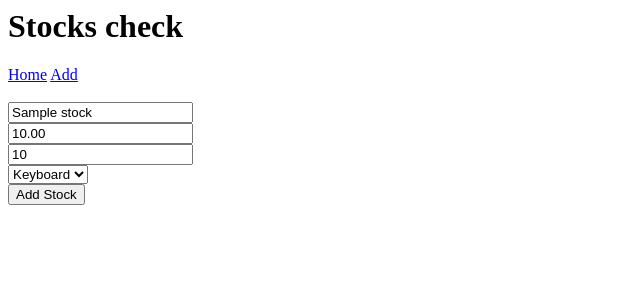
After one commit to VincentGFL/foundation_project, a Flask app: page /update/1 in a window 1280 px wide. The commit adds this page. Shown: the top 300 px of the page, without its empty margins (0-640 px from the left). Run offline with Flask 2, Linux system fonts and the light colour scheme; tables that the repository leaves empty hold one stand-in row (values such as "Sample post").

Commit message:
Update function

```diff
--- a/application/form.py
+++ b/application/form.py
@@ -11,7 +11,7 @@ class StockCheck:
     def __call__(self, form, field):
         all_stocks = Stocks.query.all()
         for stocks in all_stocks:
-            if stocks.name == field.data:
+            if stocks.stockname == field.data:
                 raise ValidationError(self.message)
 
 #Form for adding new stock
--- a/application/routes.py
+++ b/application/routes.py
@@ -3,12 +3,13 @@ from application import app, db
 from application.models import Stocks, Orders, Sales
 from application.form import StockForm
 
+#Home screen
 @app.route('/', methods=['POST', 'GET'])
 def index():
     stocks = Stocks.query.all()
 
-    return render_template('index.html', title='Stock Checking')
-
+    return render_template('index.html', title='Stock Checking', stocks=stocks)
+#Add records for stocks
 @app.route('/add', methods=['POST', 'GET'])
 def add():
     form = StockForm()
@@ -22,3 +23,22 @@ def add():
         db.session.commit()
         return redirect(url_for('index'))
     return render_template('add.html', title="Add a new stock", form=form)
+
+#Update existing records
+@app.route('/update/<int:id>', methods=['POST', 'GET'])
+def update(id):
+    form = StockForm()
+    stock = Stocks.query.get(id)
+    if form.validate_on_submit():
+        stock.stockname = form.stockname.data
+        stock.stockprice = form.stockprice.data
+        stock.stockinstore = form.stockinstore.data
+        stock.stocktype = form.stocktype.data
+        db.session.commit()
+        return redirect(url_for('index'))
+    elif request.method == 'GET':
+        form.stockname.data = stock.stockname
+        form.stockprice.data = stock.stockprice
+        form.stockinstore.data = stock.stockinstore
+        form.stocktype.data = stock.stocktype
+    return render_template('update.html', title='Update stock information', form=form)
--- a/application/templates/layout.html
+++ b/application/templates/layout.html
@@ -1,6 +1,6 @@
 <html>
 	<body>
-		<h1>Todo App</h1>
+		<h1>Stocks check</h1>
 		<a href='{{ url_for('index') }}'>Home</a>
 		<a href='{{ url_for('add') }}'>Add</a>
 		<br><br>
--- /dev/null
+++ b/application/templates/update.html
@@ -0,0 +1,16 @@
+{% extends 'layout.html' %}
+{% block body_content %}
+    <form action='' method='POST'>
+        {{ form.hidden_tag() }}
+        {{ form.stockname }} <br>
+	{{ form.stockprice }} <br>
+	{{ form.stockinstore }} <br>
+	{{ form.stocktype }} <br>
+	{% if form.stockname.errors %}
+        	{% for error in form.stockname.errors %}
+        		{{ error }}<br>
+            	{% endfor %}
+        {% endif %}
+        {{ form.submit }}
+    </form>
+{% endblock body_content %}
```
Also changed, not shown: application/templates/add.html (+5 -5 lines), application/templates/index.html (+10 -2 lines).
